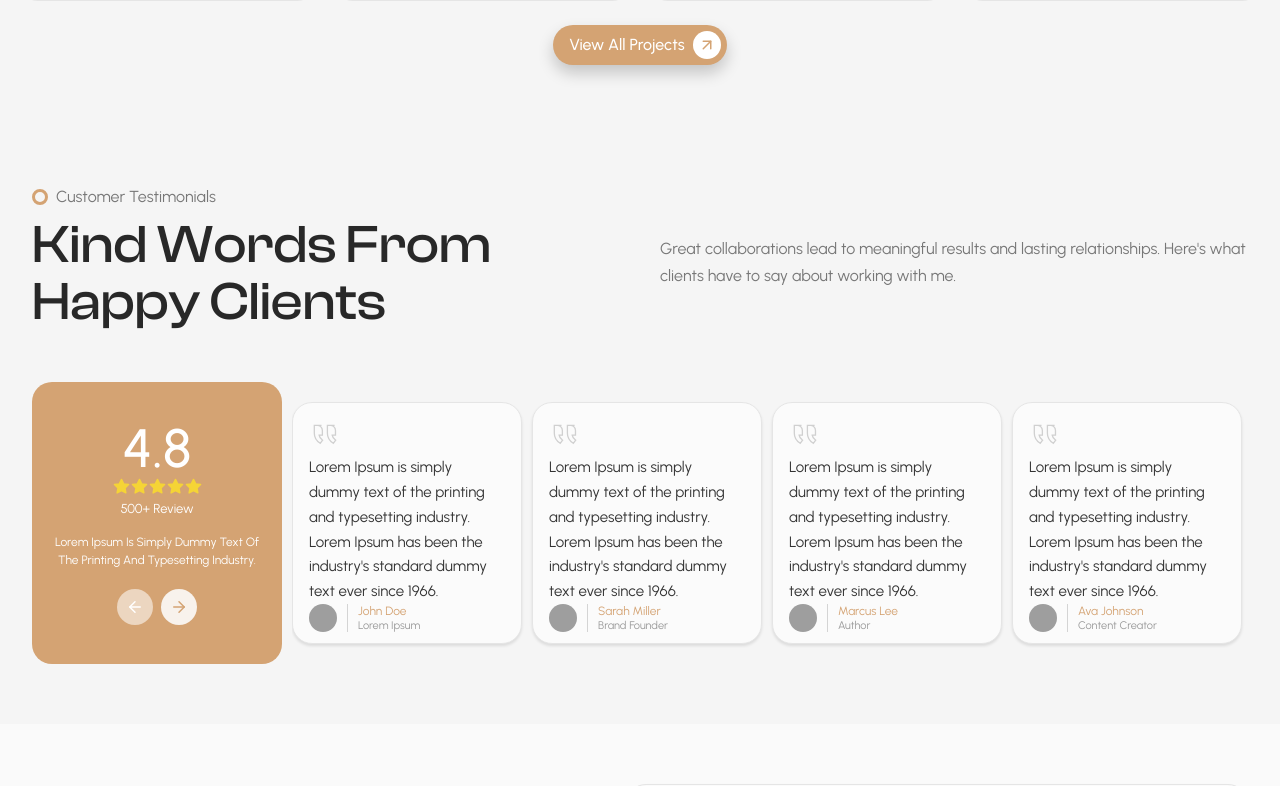
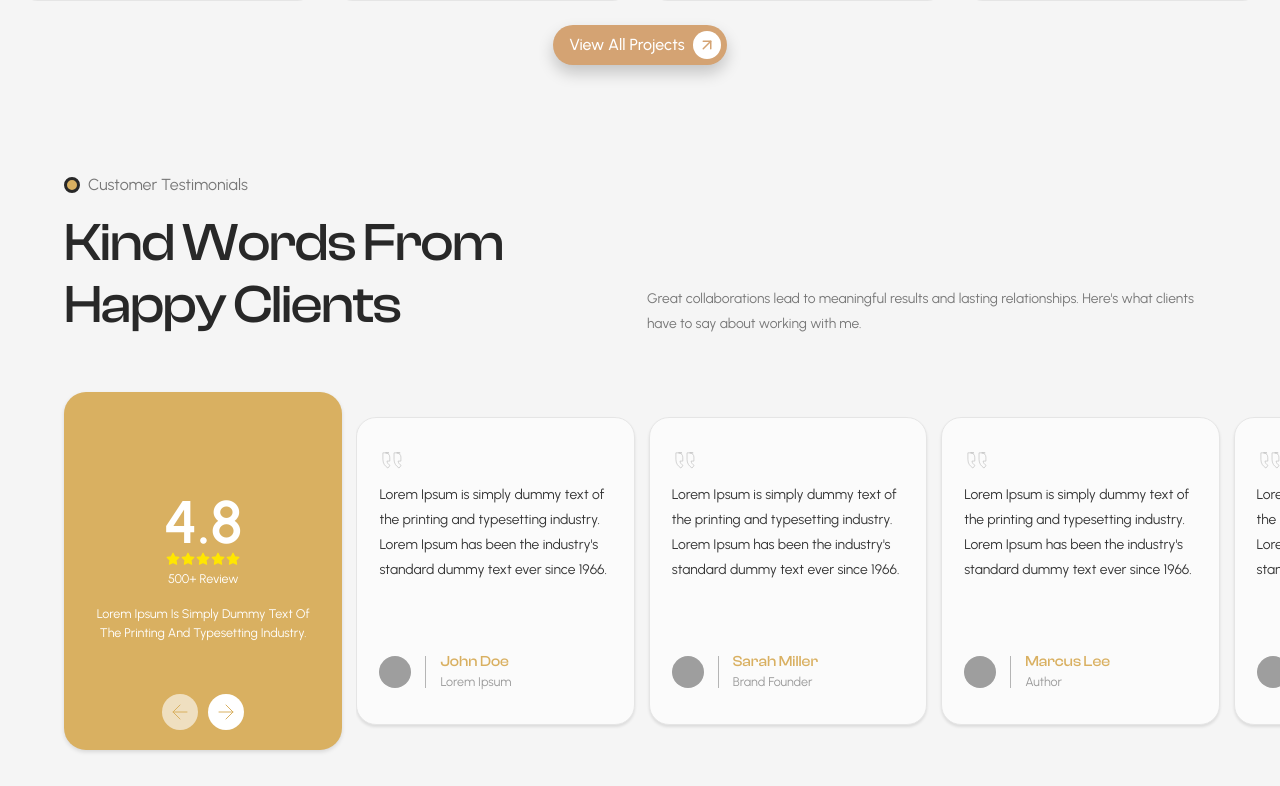
Before and after one commit to BemBexLab/megan-manicom, a Next.js app: page / in a window 1280 px wide. Shown: the part 3282-4068 px from the top of the page. Built offline with nearby package versions, Linux system fonts and the light colour scheme; grey boxes are pictures that could not be loaded.

Commit message:
Updated: CustomerTestimonials.tsx UI patch

```diff
--- a/components/CustomerTestimonials.tsx
+++ b/components/CustomerTestimonials.tsx
@@ -21,32 +21,32 @@ function TestimonialCard({
   testimonial: (typeof testimonials)[number];
 }) {
   return (
-    <article className="flex h-[242px] w-[220px] shrink-0 snap-start 2xl:h-[302px] 2xl:w-[286px] flex-col rounded-[20px] border border-[#E5E5E5] bg-[#FBFBFB] px-4 py-5 shadow-[0_2px_3px_rgba(0,0,0,0.1)] sm:w-[230px] 2xl:px-5 2xl:py-6 2xl:text-[16px]">
-      <svg aria-hidden="true" viewBox="0 0 28 22" className="h-6 w-8 shrink-0 fill-none stroke-[#D0D0D0] stroke-[1.2]">
+    <article className="flex min-h-[308px] w-[var(--testimonial-card-width)] shrink-0 snap-start flex-col rounded-[20px] border border-[#E5E5E5] bg-[#FBFBFB] px-[22px] py-8 shadow-[0_2px_3px_rgba(0,0,0,0.1)]">
+      <svg aria-hidden="true" viewBox="0 0 28 22" className="h-[22px] w-[26px] shrink-0 fill-none stroke-[#BDBDBD] stroke-[0.7]">
         <path d="M10.8 2.2H4.2v7.1c0 4.2 2 7 5.4 9.3l2.2-2.8c-2-1.4-3-2.8-3.2-4.7h3V6.8a4.6 4.6 0 0 0-4.6-4.6Zm12 0h-6.6v7.1c0 4.2 2 7 5.4 9.3l2.2-2.8c-2-1.4-3-2.8-3.2-4.7h3V6.8a4.6 4.6 0 0 0-4.6-4.6Z" />
       </svg>
-      <p className="urbanist mt-2 text-[15px] leading-[1.65] text-[#333333]">
+      <p className="urbanist mt-2.5 text-[13px] leading-[1.8] text-[#333333] lg:text-[clamp(12px,1.08vw,16px)]">
         Lorem Ipsum is simply dummy text of the printing and typesetting
         industry. Lorem Ipsum has been the industry&apos;s standard dummy text
         ever since 1966.
       </p>
-      <div className="mt-auto flex items-center gap-2.5">
-        <div className="relative h-7 w-7 shrink-0 overflow-hidden rounded-full 2xl:h-9 2xl:w-9">
+      <div className="mt-auto flex items-center gap-3.5 pt-8">
+        <div className="relative h-8 w-8 shrink-0 overflow-hidden rounded-full">
           <Image
             src={testimonial.avatar}
             alt=""
             fill
             unoptimized
-            sizes="28px"
+            sizes="32px"
             className="object-cover"
           />
         </div>
-        <span className="h-7 w-px bg-[#D4D4D4]" />
+        <span aria-hidden="true" className="h-8 w-px bg-[#B5B5B5]" />
         <div className="min-w-0">
-          <p className="urbanist truncate text-[12px] leading-tight text-[#D4A373] 2xl:text-[14px]">
+          <p className="clash-display font-clash truncate text-[14px] font-medium leading-[1.4] text-[#D9B061] lg:text-[clamp(13px,1.17vw,17px)]">
             {testimonial.name}
           </p>
-          <p className="urbanist truncate text-[11px] leading-tight text-[#999999] 2xl:text-[13px]">
+          <p className="urbanist truncate text-[12px] leading-[1.5] text-[#999999] lg:text-[clamp(11px,0.98vw,14px)]">
             {testimonial.detail}
           </p>
         </div>
@@ -85,81 +85,80 @@ export default function CustomerTestimonials() {
     const carousel = carouselRef.current;
     if (!carousel || (direction < 0 && !canScrollPrevious) || (direction > 0 && !canScrollNext)) return;
 
+    const firstCard = carousel.firstElementChild as HTMLElement | null;
+    const gap = parseFloat(window.getComputedStyle(carousel).columnGap) || 0;
+
     carousel.scrollBy({
-      left: direction * (carousel.clientWidth * 0.72),
-      behavior: "smooth",
+      left: direction * ((firstCard?.offsetWidth ?? carousel.clientWidth) + gap),
+      behavior: window.matchMedia("(prefers-reduced-motion: reduce)").matches
+        ? "instant"
+        : "smooth",
     });
   };
 
   return (
-    <section className="w-full overflow-hidden bg-[#F5F5F5] px-4 py-14 sm:px-6 sm:py-16 lg:px-8 lg:py-[60px] 2xl:px-6">
-      <div className="mx-auto w-full max-w-[1420px]">
-        <header className="grid grid-cols-1 items-center gap-5 lg:grid-cols-2 lg:gap-10">
+    <section className="w-full overflow-hidden bg-[#F5F5F5] px-4 pt-10 pb-12 sm:px-6 sm:pt-12 sm:pb-14 lg:px-[5%] lg:pt-[3.8vw] lg:pb-[5.4vw]">
+      <div className="mx-auto w-full max-w-[1420px] [--testimonial-card-width:282px] md:[--testimonial-card-width:clamp(250px,21.75vw,344px)]">
+        <header className="grid grid-cols-1 items-end gap-5 lg:grid-cols-2 lg:gap-3.5">
           <div>
             <div className="flex items-center gap-2">
-              <span className="h-4 w-4 rounded-full border-3 border-[#D4A373]" />
-              <span className="urbanist text-[16px] text-[#777777]">
+              <span aria-hidden="true" className="h-4 w-4 rounded-full border-3 border-[#282828] bg-[#D9B061]" />
+              <span className="urbanist text-[16px] leading-[1.4] text-[#777777]">
                 Customer Testimonials
               </span>
             </div>
-            <h2 className="clash-display my-2 max-w-full break-words text-balance text-[2rem] sm:text-[clamp(2.25rem,4.2vw,3.5rem)] font-medium leading-[1.05] text-[#282828]">
-              Kind Words From Happy Clients
+            <h2 className="clash-display font-clash mt-4 max-w-[540px] text-[clamp(2.25rem,4.2vw,3.5rem)] font-medium leading-[1.15] tracking-tight text-[#282828]">
+              Kind Words From<br />Happy Clients
             </h2>
           </div>
-          <p className="urbanist max-w-[590px] text-[16px] leading-[1.7] text-[#777777] lg:justify-self-end">
+          <p className="urbanist mt-2 max-w-[620px] text-[13px] leading-[1.8] text-[#777777] lg:text-[clamp(12px,1.08vw,16px)] lg:justify-self-start">
             Great collaborations lead to meaningful results and lasting
             relationships. Here&apos;s what clients have to say about working
             with me.
           </p>
         </header>
 
-        <div className="mt-9 flex flex-col gap-3 sm:mt-10 md:flex-row md:items-center md:gap-[10px] lg:mt-11">
-          <aside className="flex h-[220px] w-full shrink-0 flex-col items-center justify-center rounded-[20px] bg-[#D4A373] px-5 text-center text-white sm:h-[242px] md:h-[282px] md:w-[250px] 2xl:h-[352px] 2xl:w-[320px]">
-            <p className="urbanist w-full text-[54px] font-medium leading-none 2xl:text-[68px]">4.8</p>
-            <div role="img" aria-label="5 out of 5 stars" className="mt-0.5 flex w-full justify-center gap-[1px] text-[17px] leading-none text-[#F5D436] 2xl:text-[21px]">
+        <div className="mt-10 flex flex-col gap-4 md:flex-row md:items-center md:gap-3.5 lg:mt-14 lg:mr-[calc((min(90vw,1420px)-100vw)/2)]">
+          <aside className="flex min-h-[300px] w-full shrink-0 flex-col items-center rounded-[22px] bg-[#D9B061] px-6 pt-10 pb-5 text-center text-white shadow-[0_2px_4px_rgba(0,0,0,0.12)] md:min-h-[358px] md:w-[var(--testimonial-card-width)] md:pt-[100px]">
+            <p className="urbanist text-[60px] font-semibold leading-none">4.8</p>
+            <div role="img" aria-label="5 stars" className="flex justify-center gap-px text-[14px] leading-none text-[#FFE600]">
               {Array.from({ length: 5 }, (_, index) => (
                 <FiStar key={index} aria-hidden="true" fill="currentColor" />
               ))}
             </div>
-            <p className="urbanist mt-1 w-full text-[13px] 2xl:text-[16px]">500+ Review</p>
-            <p className="urbanist mt-4 w-full text-[12px] leading-[1.45] 2xl:text-[14px]">
+            <p className="urbanist mt-1 text-[12px] leading-[1.5] lg:text-[clamp(11px,0.98vw,14px)]">500+ Review</p>
+            <p className="urbanist mt-4 max-w-[220px] text-[12px] leading-[1.5] lg:text-[clamp(11px,0.98vw,14px)]">
               Lorem Ipsum Is Simply Dummy Text Of The Printing And Typesetting
               Industry.
             </p>
-            <div className="mt-5 flex w-full items-center justify-center gap-2 2xl:mt-6">
+            <div className="mt-auto flex items-center justify-center gap-2.5 pt-8">
               <button
                 type="button"
                 aria-label="Previous testimonials"
                 onClick={() => slide(-1)}
                 disabled={!canScrollPrevious}
-                className={`flex h-9 w-9 items-center justify-center rounded-full transition-colors 2xl:h-11 2xl:w-11 ${
-                  canScrollPrevious
-                    ? "bg-[#F8F2EC] text-[#D4A373]"
-                    : "cursor-not-allowed bg-white/55 text-white"
-                }`}
+                className="flex h-9 w-9 items-center justify-center rounded-full bg-white text-[#D9B061] transition-opacity hover:opacity-80 focus-visible:outline-2 focus-visible:outline-offset-4 focus-visible:outline-[#282828] disabled:cursor-not-allowed disabled:opacity-60"
               >
-                <FiArrowLeft aria-hidden="true" size={18} />
+                <FiArrowLeft aria-hidden="true" size={24} strokeWidth={1} />
               </button>
               <button
                 type="button"
                 aria-label="Next testimonials"
                 onClick={() => slide(1)}
                 disabled={!canScrollNext}
-                className={`flex h-9 w-9 items-center justify-center rounded-full transition-colors 2xl:h-11 2xl:w-11 ${
-                  canScrollNext
-                    ? "bg-[#F8F2EC] text-[#D4A373]"
-                    : "cursor-not-allowed bg-white/55 text-white"
-                }`}
+                className="flex h-9 w-9 items-center justify-center rounded-full bg-white text-[#D9B061] transition-opacity hover:opacity-80 focus-visible:outline-2 focus-visible:outline-offset-4 focus-visible:outline-[#282828] disabled:cursor-not-allowed disabled:opacity-60"
               >
-                <FiArrowRight aria-hidden="true" size={18} />
+                <FiArrowRight aria-hidden="true" size={24} strokeWidth={1} />
               </button>
             </div>
           </aside>
 
           <div
             ref={carouselRef}
+            role="region"
             aria-label="Client testimonials"
-            className="flex min-w-0 flex-1 snap-x snap-mandatory gap-[10px] overflow-x-auto py-1 [scrollbar-width:none] [&::-webkit-scrollbar]:hidden"
+            tabIndex={0}
+            className="flex min-w-0 snap-x snap-mandatory gap-3.5 overflow-x-auto py-1 focus-visible:outline-2 focus-visible:outline-offset-2 focus-visible:outline-[#D9B061] md:flex-1 [scrollbar-width:none] [&::-webkit-scrollbar]:hidden"
           >
             {testimonials.map((testimonial) => (
               <TestimonialCard key={testimonial.name} testimonial={testimonial} />
```
